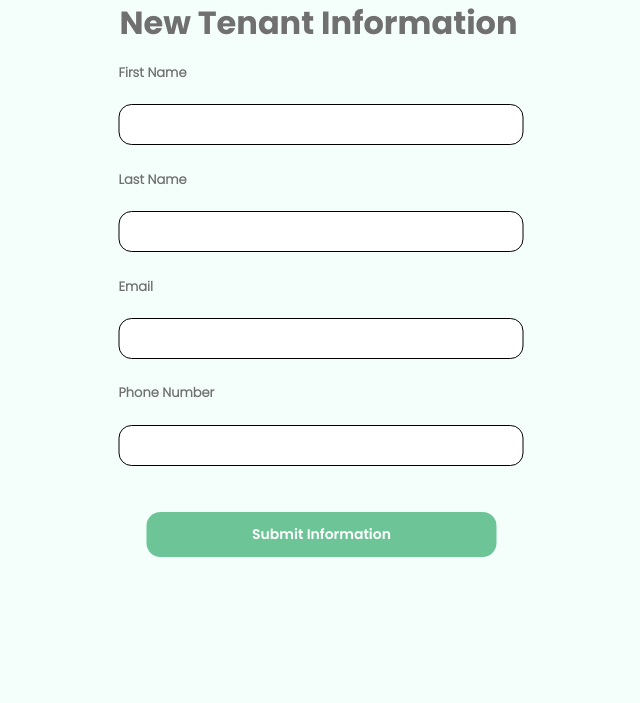
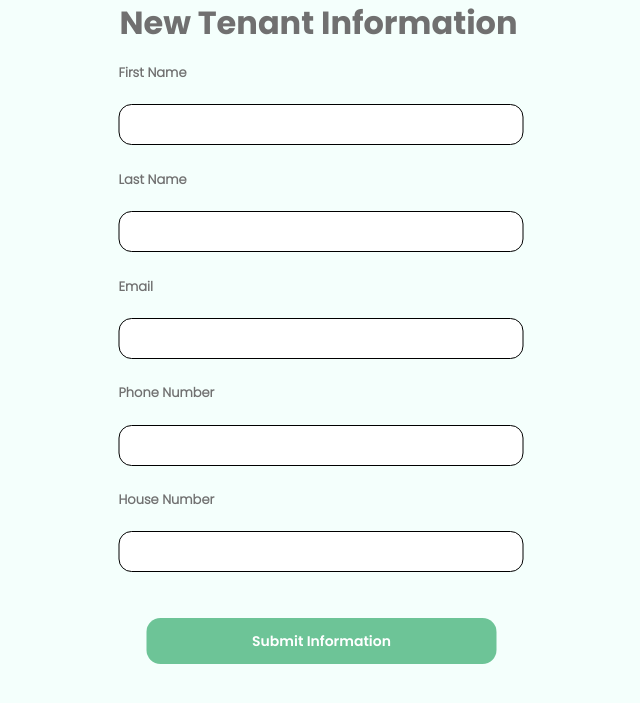
Before and after one commit to Laban254/TuRent_community, a Flask app: page /new_tenant in a window 1280 px wide. Shown: the part 55-758 px from the top of the page, without its empty margins (319-959 px from the left). Run offline with Flask 2, Linux system fonts and the light colour scheme.

```diff
--- a/app/templates/new_tenant_info.html
+++ b/app/templates/new_tenant_info.html
@@ -32,7 +32,8 @@
         <label for="phoneNumber"><h3>Phone Number</h3></label><br>
         <input type="tel" id="phoneNumber" name="phone_Number" class="text_box" required><br><br>
 
-
+        <label for="house_number"><h3>House Number</h3></label><br>
+        <input type="text" id="houseNumber" name="house_Number" class="text_box" required><br><br>
 
         <button type="submit" value="Submit Information" class="submit_button" id="new_tenant_submit">Submit Information</button>
     </form>
```
